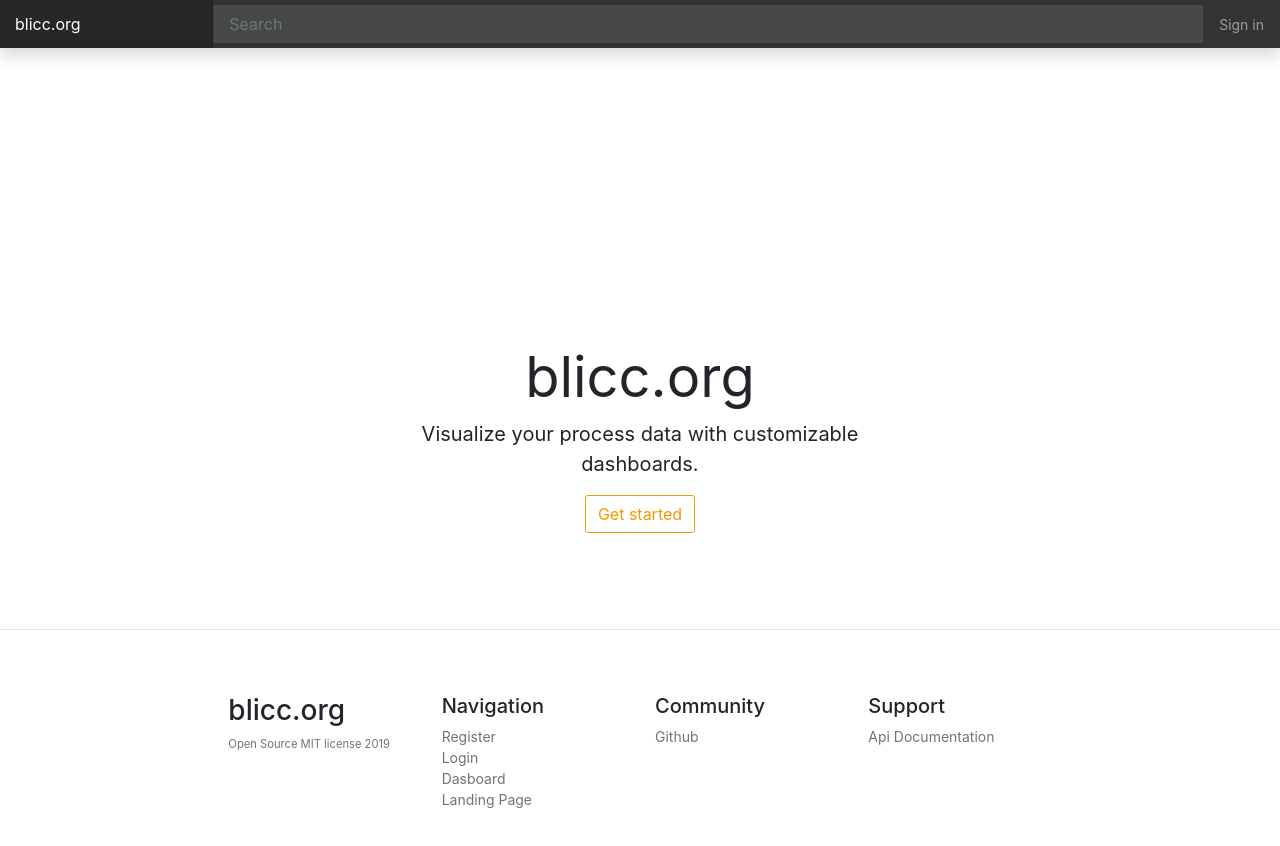
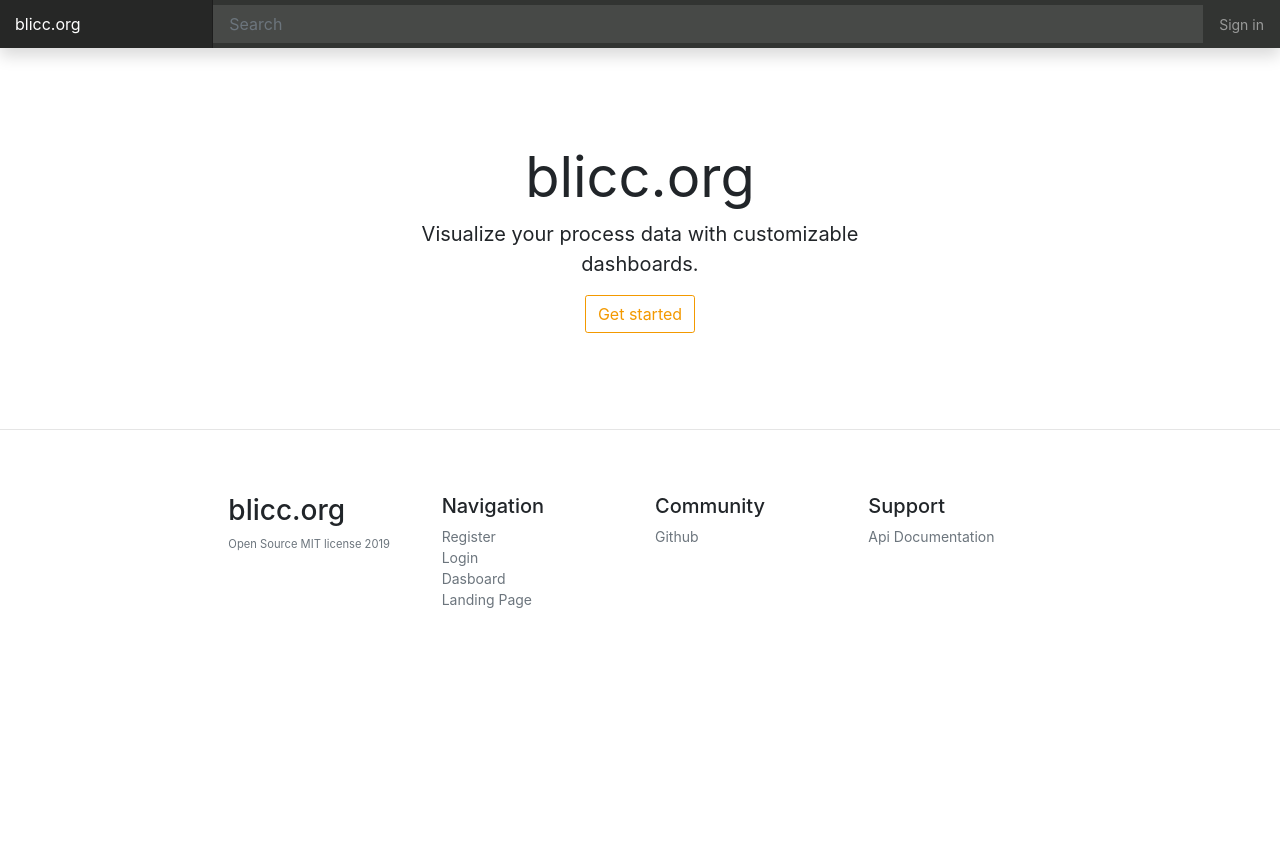
Before and after one commit to blicc-org/blicc, a React (Create React App) app in the folder app/: page / in a window 1280 px wide. Shown: the top 846 px of the page. After the commit the page ends 800 px from the top, so only its background shows below. Built offline with nearby package versions, Linux system fonts and the light colour scheme.

Commit message:
refactor(app): remove toasts out of app till fixed

```diff
--- a/app/src/App.jsx
+++ b/app/src/App.jsx
@@ -15,7 +15,6 @@ export function App() {
   return (
     <AppProvider value={content}>
       <ToastProvider>
-        <ToastContainer />
         <Router>
           <Switch>
             <Route path="/" exact component={LandingPage} />
```
